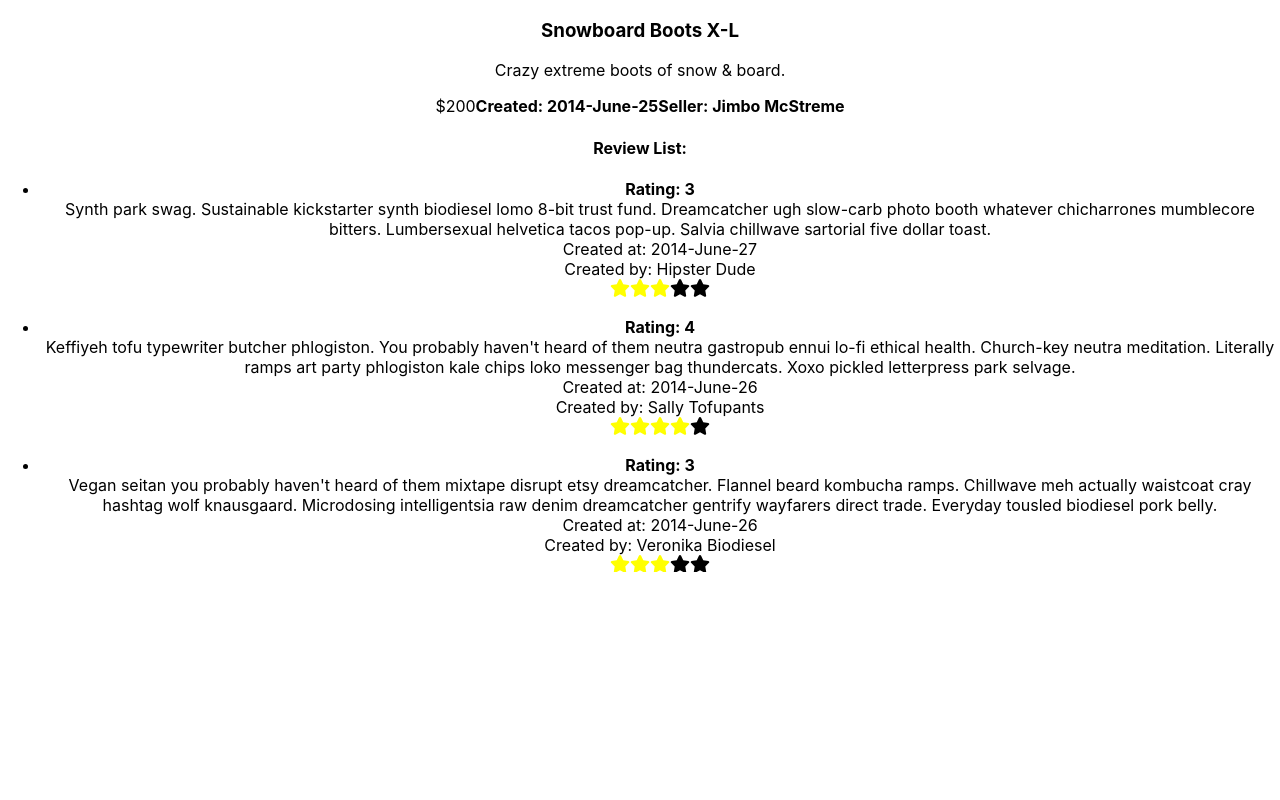
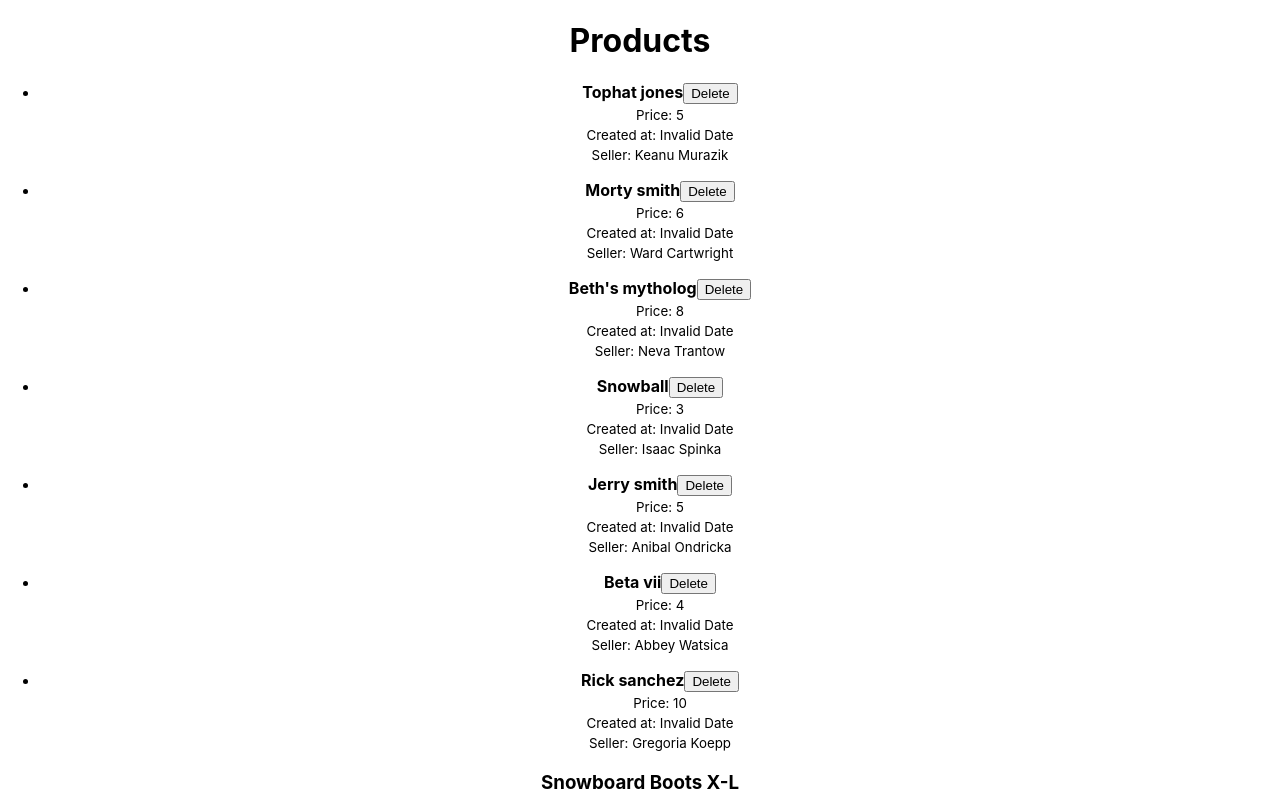
Before and after one commit to CodeCoreYVR/lab_solutions_august_2021, a React (Create React App) app in the folder react_basics/react-amazon-client/: page / in a window 1280 px wide. Shown: the top 800 px of the page. Built offline with nearby package versions, Linux system fonts and the light colour scheme.

Commit message:
product index

```diff
--- a/react_basics/react-amazon-client/src/App.js
+++ b/react_basics/react-amazon-client/src/App.js
@@ -1,7 +1,8 @@
 import './App.css';
 // import ProductDetails from './components/ProductDetails';
 // import ReviewDetails from './components/ReviewDetails'
-import ProductShowPage from './components/ProductShowPage'
+import ProductShowPage from './components/ProductShowPage';
+import ProductIndexPage from './components/ProductIndexPage'
 
 function App() {
   return (
@@ -19,6 +20,7 @@
         created_at={new Date()}
         full_name="Test User"
       /> */}
+      <ProductIndexPage />
       <ProductShowPage />
     </div>
   );
--- /dev/null
+++ b/react_basics/react-amazon-client/src/components/ProductIndexPage.js
@@ -0,0 +1,62 @@
+import React, { Component } from 'react';
+// import NewProductForm from './NewProductForm';
+import productsData from '../mock_data/productIndexData.json'
+
+
+class ProductIndexPage extends Component {
+    constructor(props) {
+        super(props);
+        this.state = {
+            products: productsData
+        };
+        this.createProduct = this.createProduct.bind(this);
+    }
+    createProduct(params) {
+        this.setState((state) => {
+            return {
+                products: [
+                    {
+                        ...params,
+                        created_at: new Date(),
+                        id: Math.max(...state.products.map((product) => product.id)) + 1,
+                        seller: { full_name: "Admin User" }
+                    },
+                    ...state.products
+                ]
+            };
+        });
+    }
+    deleteProduct(id) {
+        // id = 117
+        this.setState({ products: this.state.products.filter((element) => element.id !== id) });
+    }
+    render() {
+        return (
+            <main>
+                <h1>Products</h1>
+                <ul>
+                    {this.state.products.map((product, index) => (
+                        <li key={index}>
+                            <p>
+                                <b>{product.title}</b>
+                                <button className="ui right floated red button" onClick={() => this.deleteProduct(product.id)} >
+                                    Delete
+                                </button>
+                                <br />
+                                <small>Price: {product.price} </small>
+                                <br />
+                                <small>Created at: {new Date(product.created_at).toLocaleDateString()}</small>
+                                <br />
+                                <small>Seller: {product.seller.full_name}</small>
+                                <br />
+                            </p>
+                        </li>
+                    ))}
+                </ul>
+                {/* <NewProductForm onCreateProduct={this.createProduct} /> */}
+            </main>
+        );
+    }
+}
+
+export default ProductIndexPage;
--- /dev/null
+++ b/react_basics/react-amazon-client/src/mock_data/productIndexData.json
@@ -0,0 +1,79 @@
+[
+    {
+        "id": 117,
+        "title": "Tophat jones",
+        "price": 5,
+        "seller": {
+            "id": 33,
+            "first_name": "Keanu",
+            "last_name": "Murazik",
+            "full_name": "Keanu Murazik"
+        }
+    },
+    {
+        "id": 177,
+        "title": "Morty smith",
+        "price": 6,
+        "seller": {
+            "id": 19,
+            "first_name": "Ward",
+            "last_name": "Cartwright",
+            "full_name": "Ward Cartwright"
+        }
+    },
+    {
+        "id": 65,
+        "title": "Beth's mytholog",
+        "price": 8,
+        "seller": {
+            "id": 9,
+            "first_name": "Neva",
+            "last_name": "Trantow",
+            "full_name": "Neva Trantow"
+        }
+    },
+    {
+        "id": 41,
+        "title": "Snowball",
+        "price": 3,
+        "seller": {
+            "id": 48,
+            "first_name": "Isaac",
+            "last_name": "Spinka",
+            "full_name": "Isaac Spinka"
+        }
+    },
+    {
+        "id": 173,
+        "title": "Jerry smith",
+        "price": 5,
+        "seller": {
+            "id": 44,
+            "first_name": "Anibal",
+            "last_name": "Ondricka",
+            "full_name": "Anibal Ondricka"
+        }
+    },
+    {
+        "id": 300,
+        "title": "Beta vii",
+        "price": 4,
+        "seller": {
+            "id": 12,
+            "first_name": "Abbey",
+            "last_name": "Watsica",
+            "full_name": "Abbey Watsica"
+        }
+    },
+    {
+        "id": 301,
+        "title": "Rick sanchez",
+        "price": 10,
+        "seller": {
+            "id": 23,
+            "first_name": "Gregoria",
+            "last_name": "Koepp",
+            "full_name": "Gregoria Koepp"
+        }
+    }
+]
```
Also changed, not shown: react_basics/react-amazon-client/src/mock_data/productData.json (added, +50 -0 lines).
